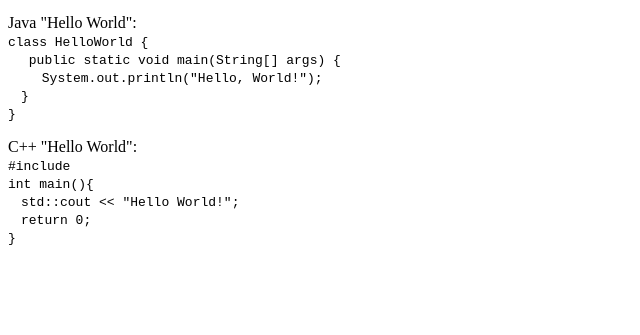
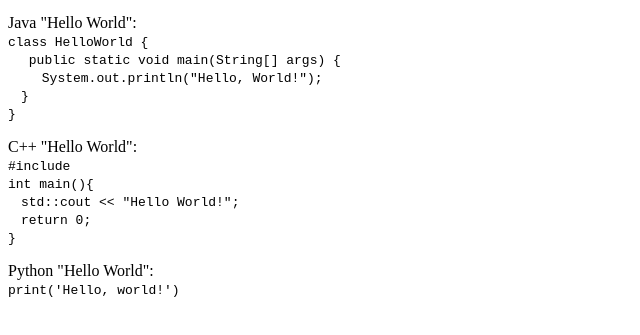
Before and after one commit to sijiewang6569/wi21-cse110-lab3, a plain HTML site: page index.html in a window 1280 px wide. Shown: the part 451-786 px from the top of the page, without its empty margins (0-640 px from the left). Drawn offline with Linux system fonts and the light colour scheme.

Commit message:
Update index.html

```diff
--- a/index.html
+++ b/index.html
@@ -35,5 +35,8 @@
         &emsp;return 0;<br>
         }</code>
     </p>
+    <p>Python "Hello World":<br>
+      <code>print('Hello, world!')</code>
+    </p>
   </body>
 </html>
```
